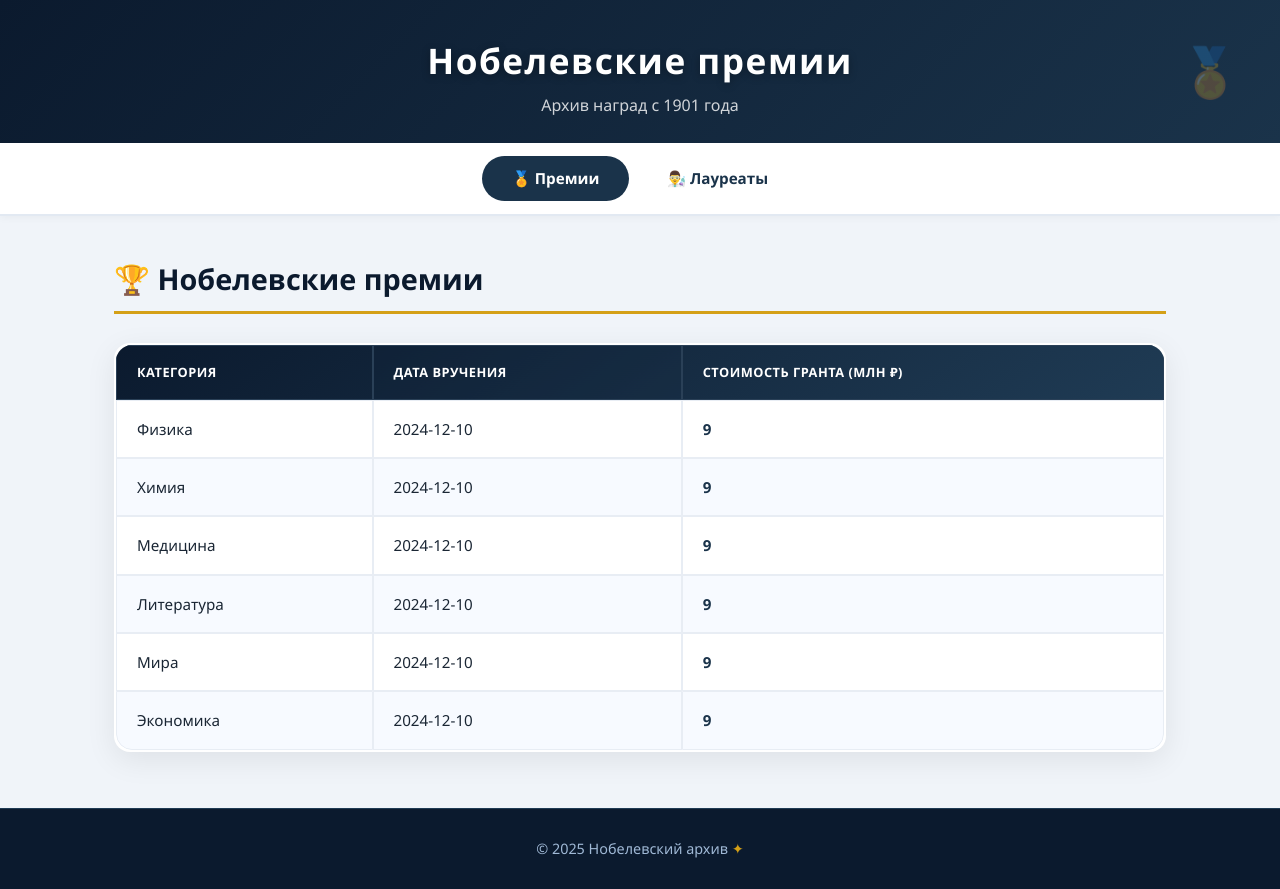
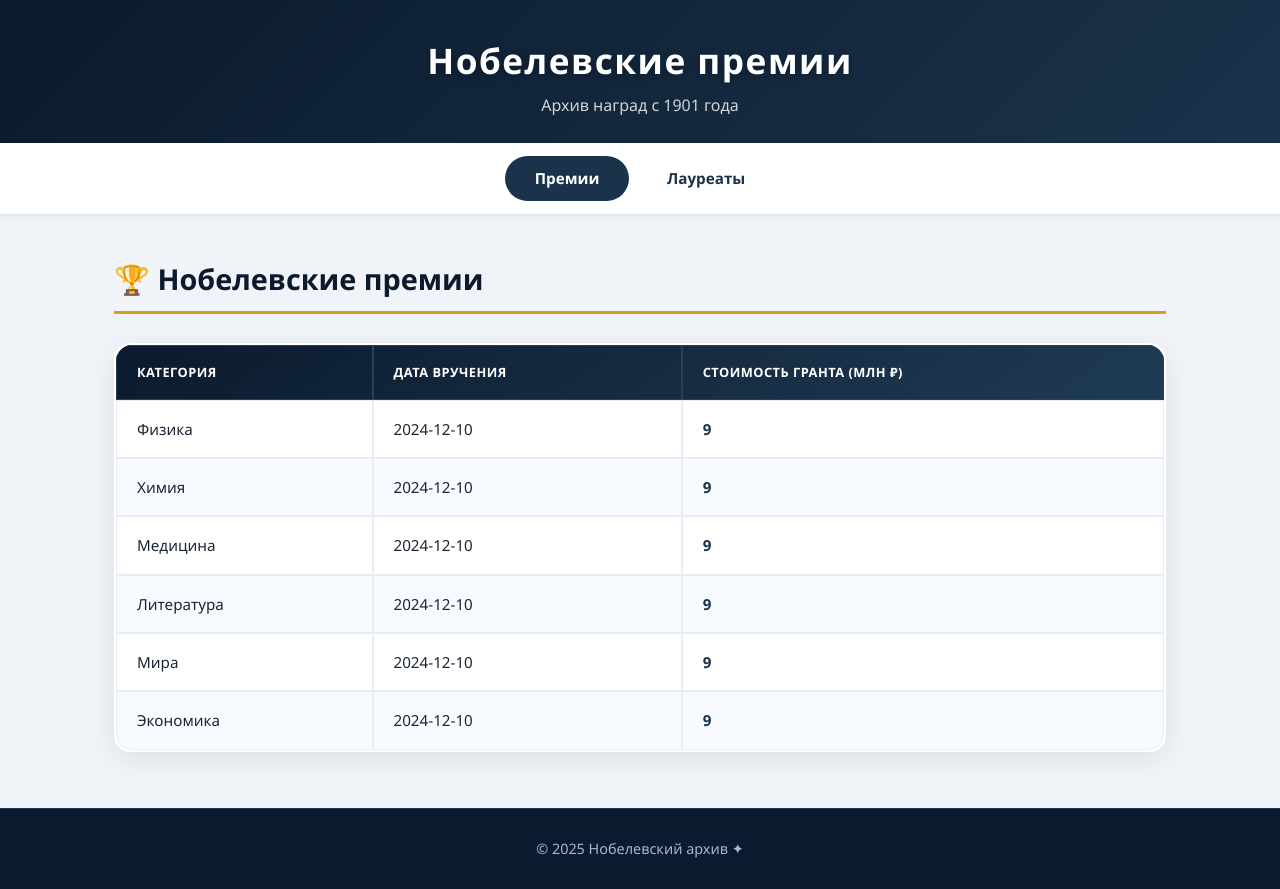
Before and after one commit to Aalexandram-l/Web-labs, a Vue app in the folder lab2-vue-spa/: page /prizes in a window 1280 px wide. Built offline with nearby package versions, Linux system fonts and the light colour scheme.

Commit message:
Update App.vue

```diff
--- a/lab2-vue-spa/src/App.vue
+++ b/lab2-vue-spa/src/App.vue
@@ -6,8 +6,8 @@
     </header>
 
     <nav>
-      <router-link to="/prizes">🏅 Премии</router-link>
-      <router-link to="/laureats">👨‍🔬 Лауреаты</router-link>
+      <router-link to="/prizes">Премии</router-link>
+      <router-link to="/laureats">Лауреаты</router-link>
     </nav>
 
     <main>
@@ -52,18 +52,7 @@ header {
   color: white;
   padding: 2rem 2rem 1.5rem;
   text-align: center;
-  position: relative;
   box-shadow: 0 4px 20px rgba(0, 0, 0, 0.25);
-}
-
-header::after {
-  content: "🏅";
-  position: absolute;
-  right: 2.5rem;
-  top: 50%;
-  transform: translateY(-50%);
-  font-size: 3rem;
-  opacity: 0.25;
 }
 
 header h1 {
@@ -134,19 +123,12 @@ footer {
   margin-top: 1rem;
 }
 
-footer span {
-  color: #d4a017;
-}
-
 @media (max-width: 768px) {
   header {
     padding: 1.5rem 1rem;
   }
   header h1 {
     font-size: 1.5rem;
-  }
-  header::after {
-    display: none;
   }
 
   nav {
```
